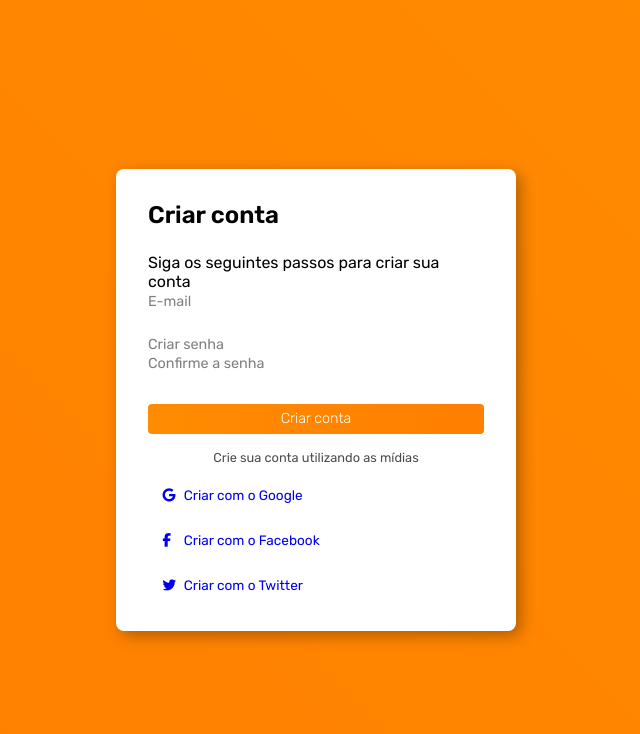
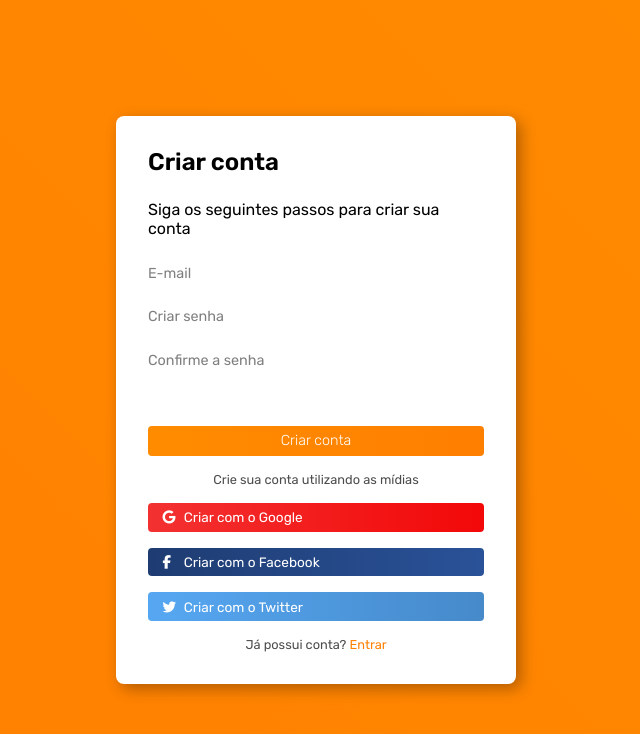
Before and after one commit to DevErnold/Tela-de-login, a plain HTML site: page cadastro.html in a window 1280 px wide. Shown: the whole page, without its empty margins (324-964 px from the left). Drawn offline with Linux system fonts and the light colour scheme.

Commit message:
terceiro commit

```diff
--- a/cadastro.css
+++ b/cadastro.css
@@ -33,6 +33,8 @@ main h2{
     position: relative;
 }
 
+
+
 form{
     display: flex;
     flex-direction: column;
@@ -40,10 +42,12 @@ form{
 
 .input-field{
     position: relative;
+    margin-bottom: 25px;
 }
 
 form .input-field:first-child{
     margin-bottom: 1.5rem;
+    margin-top: 25px;
 }
 
 form .input-field .underline::after{
@@ -96,6 +100,19 @@ footer{
     margin-top: 1rem;
 }
 
+footer p{
+    font-size: 0.8rem;
+    color: rgba(0, 0, 0, 0.7);
+    margin-top: 1rem;
+    text-align: center;
+}
+
+footer p a{
+    text-decoration: none;
+    color: #ff7f00;
+    cursor: pointer;
+}
+
 footer span{
     color: rgba(0, 0, 0, 0.7);
     font-size: 0.8rem;
@@ -113,10 +130,22 @@ footer .social-field{
 
 footer .social-field a{
     text-decoration: none;
-    color: whiter;
+    color: white;
 }
 
 footer .social-field a i{
     margin: 0 0.5rem;
     width: 10px;
 }
+
+footer .social-field.google{
+    background: linear-gradient(to right, rgb(243, 49, 49), rgb(243, 8, 8));
+}
+
+footer .social-field.facebook{
+    background: linear-gradient(to right, #1e3c72, #2a5298);
+}
+
+footer .social-field.twitter{
+    background: linear-gradient(to right, #56a7f2, #468aca);
+}
--- a/cadastro.html
+++ b/cadastro.html
@@ -57,6 +57,9 @@
                     Criar com o Twitter
                 </a>
             </div>
+
+            <p>Já possui conta?<a href="index.html"> Entrar</a></p>
+
         </footer>
     </main>
 
```
Also changed, not shown: index.html (+1 -1 lines), preview-tela-cadastro.PNG (added), preview-tela-login.PNG (renamed from preview.PNG).
